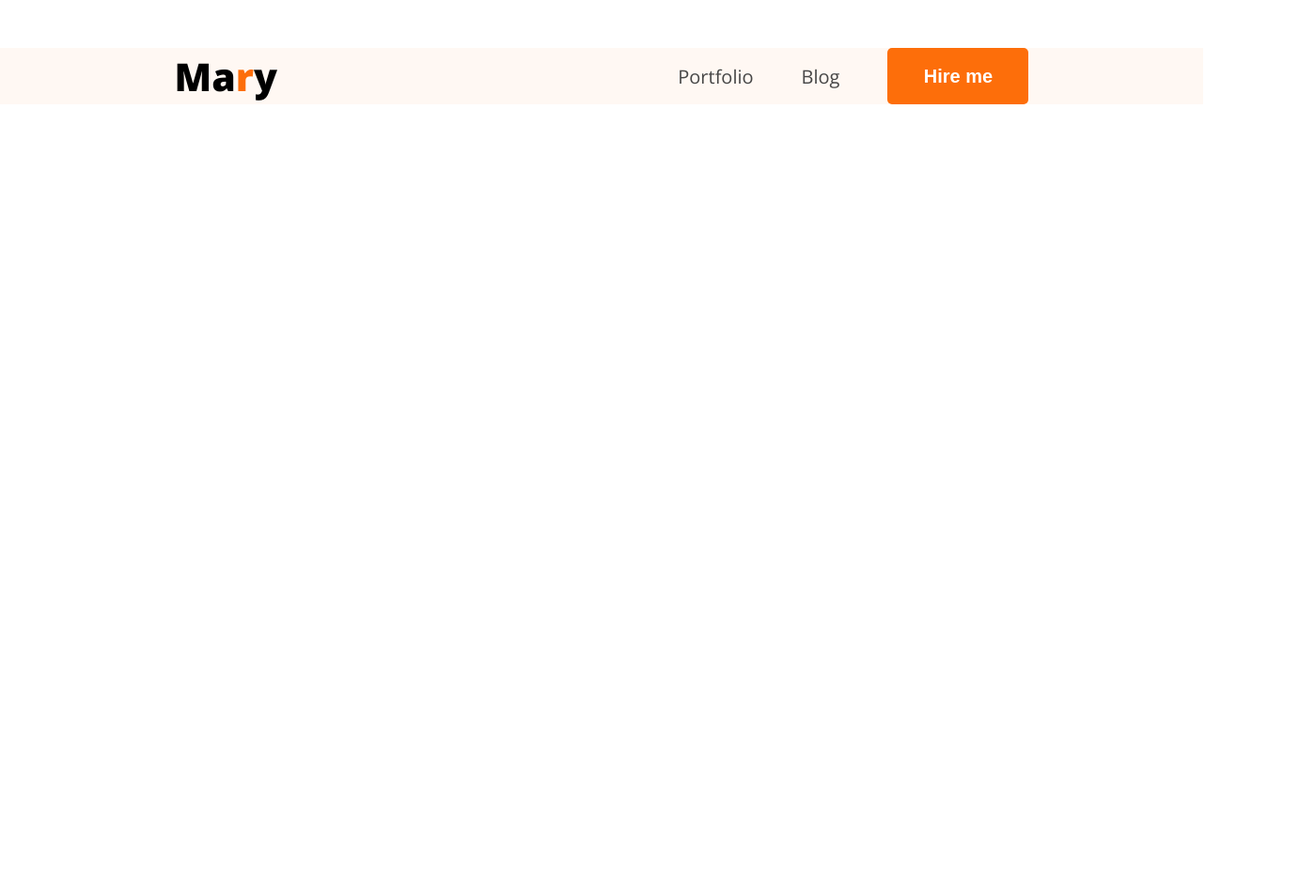
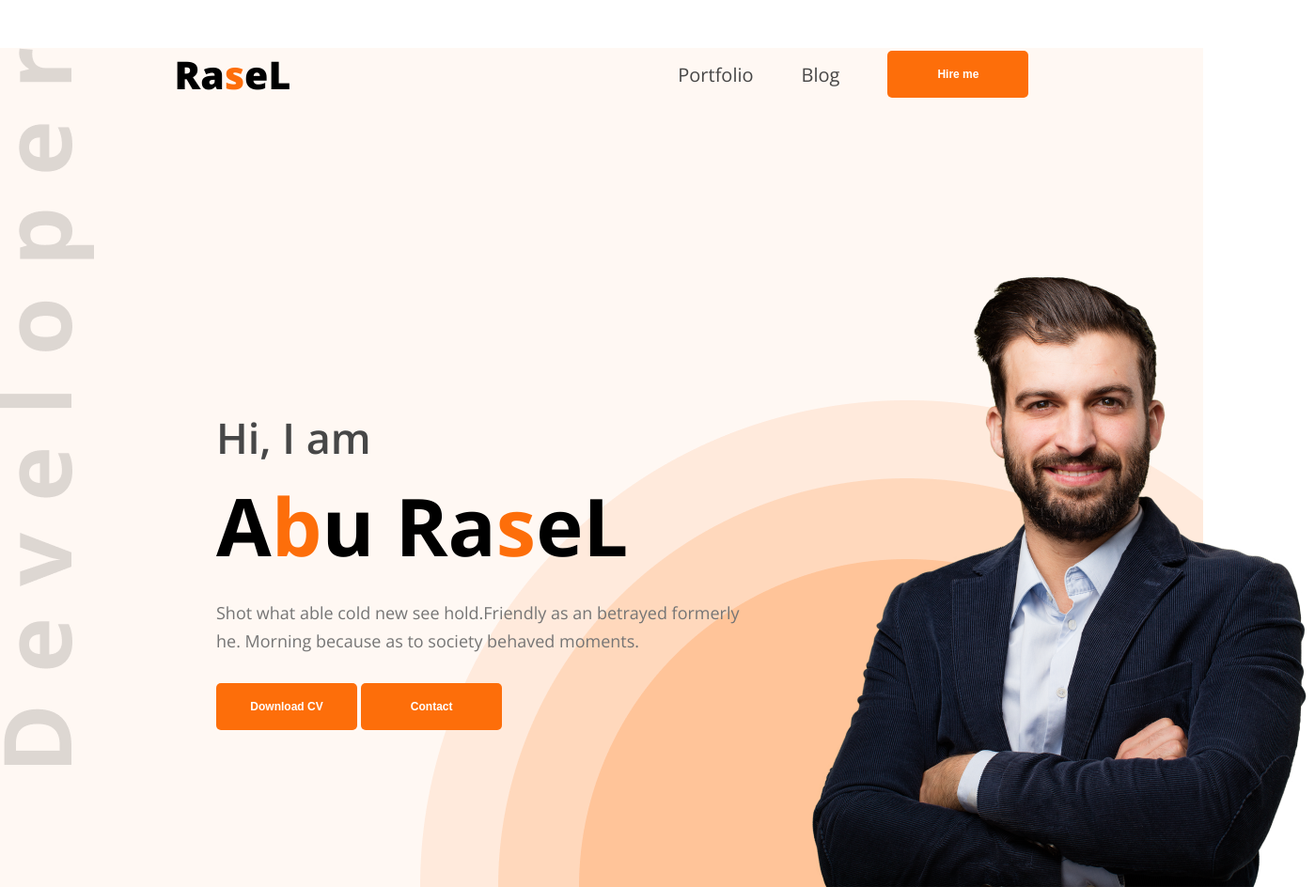
Before and after one commit to AbuuRasel/hero-dev-portfolio, a plain HTML site: page index.html in a window 1280 px wide. Shown: the whole page at 94% size, 1399 px wide, since content can reach past the window. Before the commit the page ends 800 px from the top, so only its background shows below. Drawn offline with nearby package versions, Linux system fonts and the light colour scheme.

Commit message:
header designed acroding to figma

```diff
--- a/index.html
+++ b/index.html
@@ -13,7 +13,7 @@
   <header>
     <nav>
       <div class="logo">
-        <h2>Ma<span class="color-orange">r</span>y</h2>
+        <h2>Ra<span class="color-orange">s</span>eL</h2>
       </div>
       <ul class="menu">
         <li><a href="">Portfolio</a></li>
@@ -21,6 +21,20 @@
         <li><button class="btn">Hire me</button></li>
       </ul>
     </nav>
+    <section id="banner">
+      <div class="banner-content">
+        <h2>Hi, I  am</h2>
+        <h1>A<span class="color-orange">b</span>u Ra<span class="color-orange">s</span>eL</h1>
+        <p>Shot what able cold new see hold.Friendly as an betrayed formerly he. Morning because as to society behaved moments.</p>
+        <div>
+          <button class="btn">Download CV</button>
+          <button class="btn">Contact</button>
+        </div>
+      </div>
+      <div class="banner-image">
+        <img src="images/hardy.png" alt="hardy.png">
+      </div>
+    </section>
   </header>
 </body>
 </html>
--- a/styles/portfolio.css
+++ b/styles/portfolio.css
@@ -14,17 +14,20 @@
 .btn{
   background-color: #FD6E0A;
   width: 150px;
-  height: 60px;
   border: none;
   padding: 18px 35px;
   border-radius: 5px;
-  font-size: 20px;
+  font-size: 12px;
   font-weight: bold;
   color: white;
+  cursor: pointer;
 }
 header{
   background-color: #FFF8F3;
   margin-top: 51px;
+  background: url("../images/developer.png"), url("../images/header_bg.png"), #FFF8F3;
+  background-repeat: no-repeat;
+  background-position: top left, bottom right;
 }
 nav{
   width: 71%;
@@ -50,3 +53,32 @@ nav .menu a{
   font-size: 20px;
   color: #474747;
 }
+#banner {
+  display: flex;
+  max-width: 1332px;
+  margin: 161px 38px 0 230px;
+  align-items: center;
+  justify-content: space-between;
+}
+.banner-content h2{
+  font-size: 45px;
+  font-weight: 600;
+  color: #474747;
+  margin-bottom: 5px;
+}
+.banner-content h1{
+  font-size: 85px;
+  font-weight: bold;
+  margin-bottom: 20px;
+}
+.banner-content p{
+  font-size: 18px;
+  color: #757575;
+  line-height: 30px;
+  width: 585px;
+  margin-bottom: 30px;
+}
+#banner .banner-image img{
+  max-width: 584px;
+  vertical-align: middle;
+}
```
